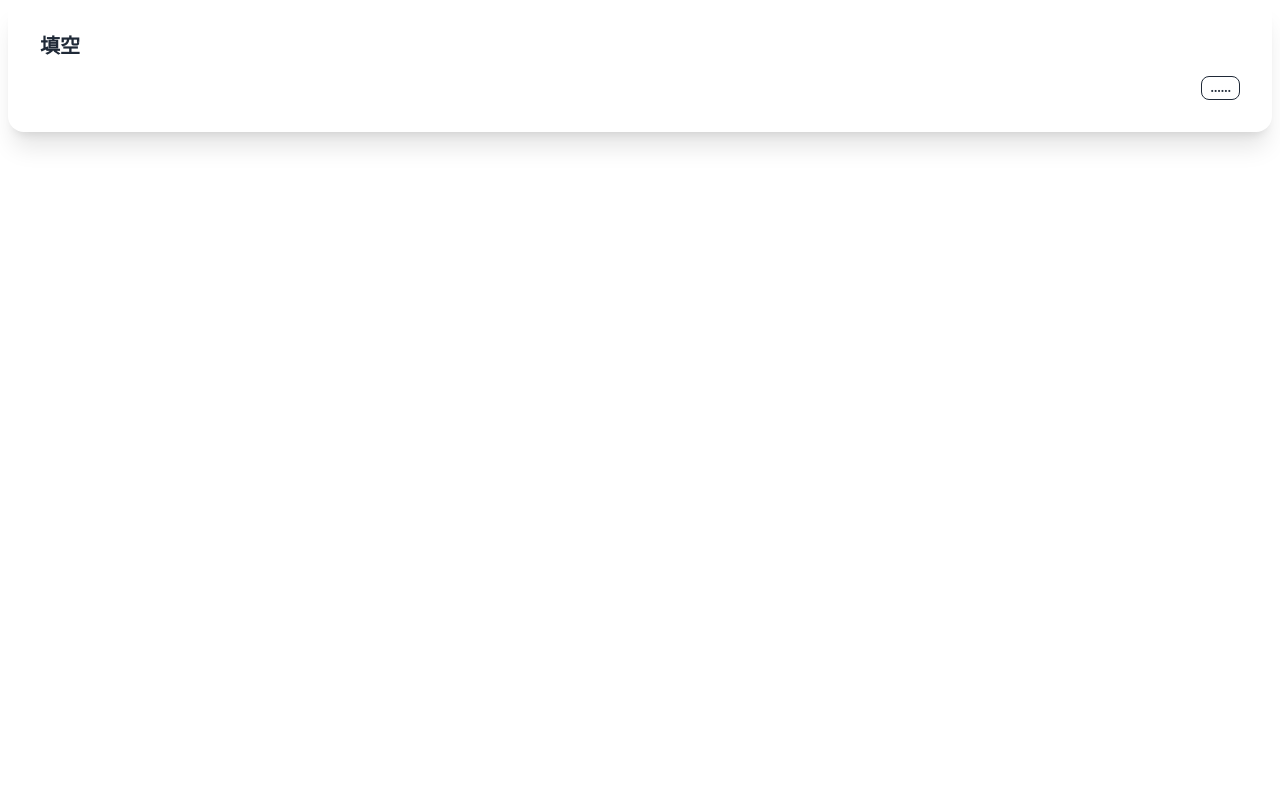
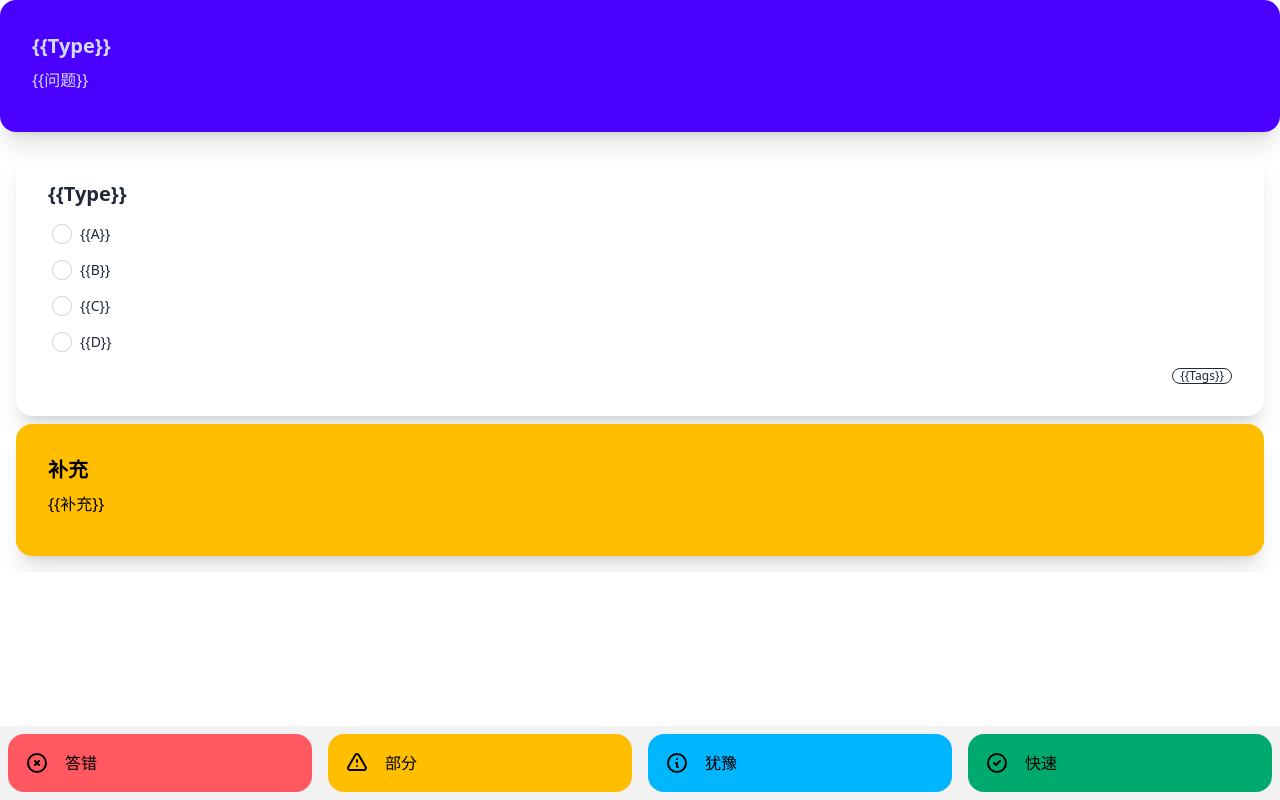
Before and after one commit to zhaorui2000/zr-anki-template, a Preact app: page / in a window 1280 px wide. Built offline with nearby package versions, Linux system fonts and the light colour scheme.

Commit message:
feat: 修改 bottomAlert 组件，支持内容滚动

```diff
--- a/src/main.jsx
+++ b/src/main.jsx
@@ -1,5 +1,5 @@
 import { render } from "preact";
 import "./index.css";
-import App from "./填空题/index";
+import App from "./单选题/reverse";
 
 render(<App />, document.getElementById("app"));
--- a/src/modules/BottomAlert.jsx
+++ /dev/null
@@ -1,11 +0,0 @@
-import Alert from "./../components/Alert";
-export default function BottomAlert() {
-  return (
-    <div className="flex fixed bottom-0 w-full">
-      <Alert type="error">答错</Alert>
-      <Alert type="warning">部分</Alert>
-      <Alert type="info">犹豫</Alert>
-      <Alert type="success">快速</Alert>
-    </div>
-  );
-}
--- /dev/null
+++ b/src/modules/BottomAlertWrap.jsx
@@ -0,0 +1,17 @@
+import Alert from "../components/Alert";
+export default function BottomAlertWrap(props) {
+  const { children } = props;
+  return (
+    <div className="flex flex-col gap-2 h-screen justify-between ">
+      <div className="overflow-y-auto flex-grow-1 flex-shrink-1">
+        {children}
+      </div>
+      <div className="flex flex-grow-0 flex-shrink-1 w-full gap-x-4 p-2 items-center bg-base-200 text-base-content">
+        <Alert type="error">答错</Alert>
+        <Alert type="warning">部分</Alert>
+        <Alert type="info">犹豫</Alert>
+        <Alert type="success">快速</Alert>
+      </div>
+    </div>
+  );
+}
--- a/src/单选题/reverse.jsx
+++ b/src/单选题/reverse.jsx
@@ -5,6 +5,7 @@ import Tags from "./../modules/Tags";
 import { v4 as uuid } from "uuid";
 import Extension from "../modules/Extension";
 import useAnkiText from "../hooks/useAnkiText";
+import BottomAlertWrap from "./../modules/BottomAlertWrap";
 export default function App() {
   const question = useAnkiText("{{问题}}");
   const optionA = useAnkiText("{{A}}");
@@ -21,8 +22,9 @@ export default function App() {
   }, []);
 
   return (
+    <BottomAlertWrap>
+      <Card color="primary">{question}</Card>
       <div className="flex flex-col gap-y-2 p-4">
-      <Card color="primary">{question}</Card>
         <Card actions={<Tags></Tags>}>
           <div className="grid">
             <Radio
@@ -61,5 +63,6 @@ export default function App() {
         </Card>
         <Extension></Extension>
       </div>
+    </BottomAlertWrap>
   );
 }
--- a/src/填空题/reverse.jsx
+++ b/src/填空题/reverse.jsx
@@ -2,7 +2,7 @@ import Card from "../components/Card";
 import MaskButton from "../modules/MaskButton";
 import Tags from "./../modules/Tags";
 import Extension from "./../modules/Extension";
-import BottomAlert from "./../modules/BottomAlert";
+import BottomAlertWrap from "./../modules/BottomAlertWrap";
 
 export default function App() {
   const cardOrder = `{{#c1}}1{{/c1}}{{#c2}}2{{/c2}}{{#c3}}3{{/c3}}{{#c4}}4{{/c4}}{{#c5}}5{{/c5}}{{#c6}}6{{/c6}}{{#c7}}7{{/c7}}{{#c8}}8{{/c8}}{{#c9}}9{{/c9}}{{#c10}}10{{/c10}}`;
@@ -28,7 +28,7 @@ export default function App() {
   };
 
   return (
-    <>
+    <BottomAlertWrap>
       <div className="grid gap-y-2 px-2">
         <Card actions={<Tags></Tags>}>
           <div>
@@ -55,7 +55,6 @@ export default function App() {
         </Card>
         <Extension></Extension>
       </div>
-      <BottomAlert></BottomAlert>
-    </>
+    </BottomAlertWrap>
   );
 }
```
Lines whose indentation alone changed are shown as unchanged.
